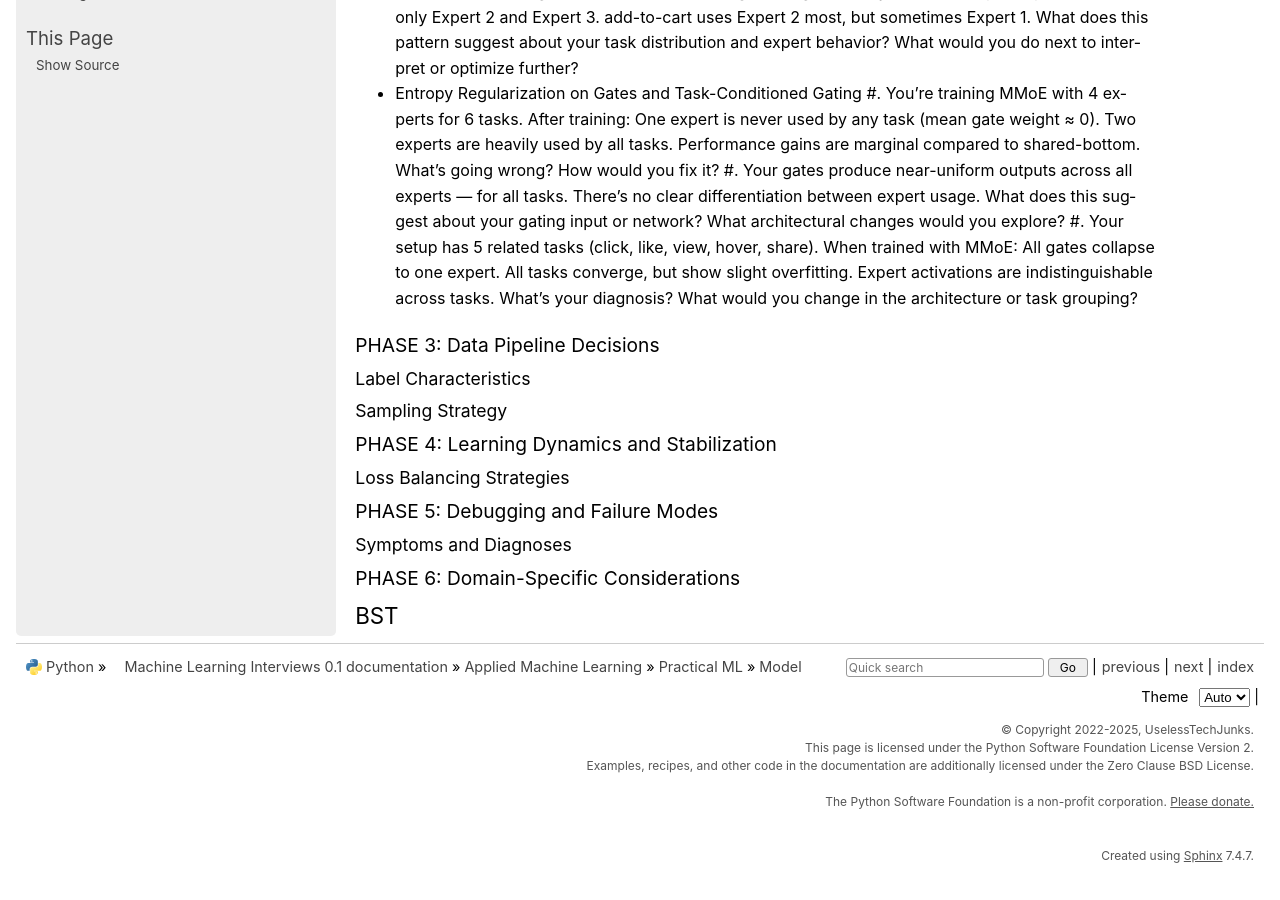
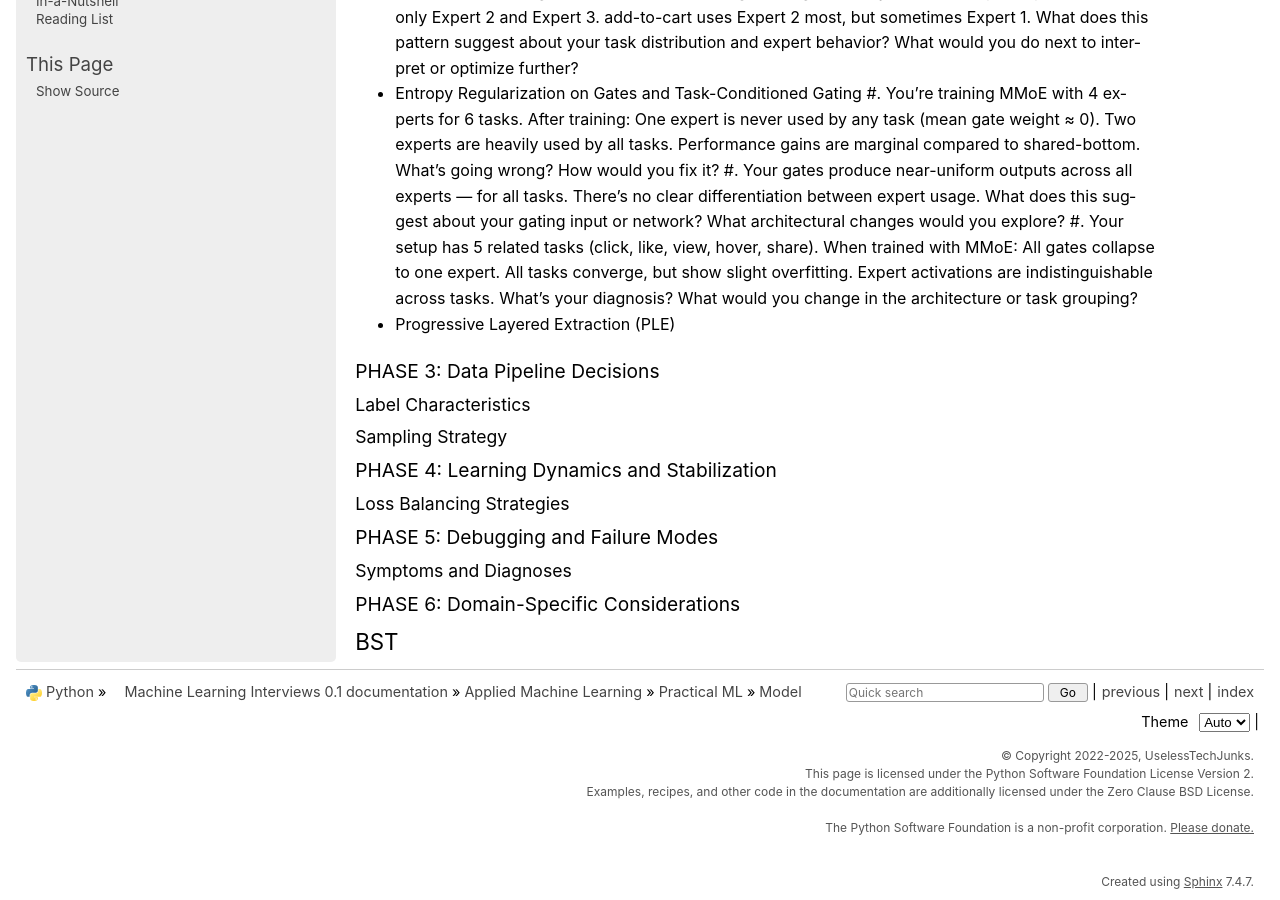
Before and after one commit to uselesstechjunks/leetcode, a Sphinx documentation site: the page built from docs/source/applied/practical/model.rst, in a window 1280 px wide and 900 px high, scrolled down 1740 px. Built offline with Sphinx 7.4.7, drawn with Linux system fonts in a browser that asks for light colours; pages that are not in the unit, such as notebooks, are missing from menus; before the commit the page ends 2614 px from its top, so only the background shows below that.

Commit message:
Update model.rst

```diff
--- a/docs/source/applied/practical/model.rst
+++ b/docs/source/applied/practical/model.rst
@@ -44,7 +44,7 @@ Architecture Design
 	#. You’re training MMoE with 4 experts for 6 tasks. After training: One expert is never used by any task (mean gate weight ≈ 0). Two experts are heavily used by all tasks. Performance gains are marginal compared to shared-bottom. What’s going wrong? How would you fix it?
 	#. Your gates produce near-uniform outputs across all experts — for all tasks. There’s no clear differentiation between expert usage. What does this suggest about your gating input or network? What architectural changes would you explore?
 	#. Your setup has 5 related tasks (click, like, view, hover, share). When trained with MMoE: All gates collapse to one expert. All tasks converge, but show slight overfitting. Expert activations are indistinguishable across tasks. What’s your diagnosis? What would you change in the architecture or task grouping?
-
+- Progressive Layered Extraction (PLE)
 PHASE 3: Data Pipeline Decisions
 ---------------------------------------------------------------------------
 Label Characteristics
```
